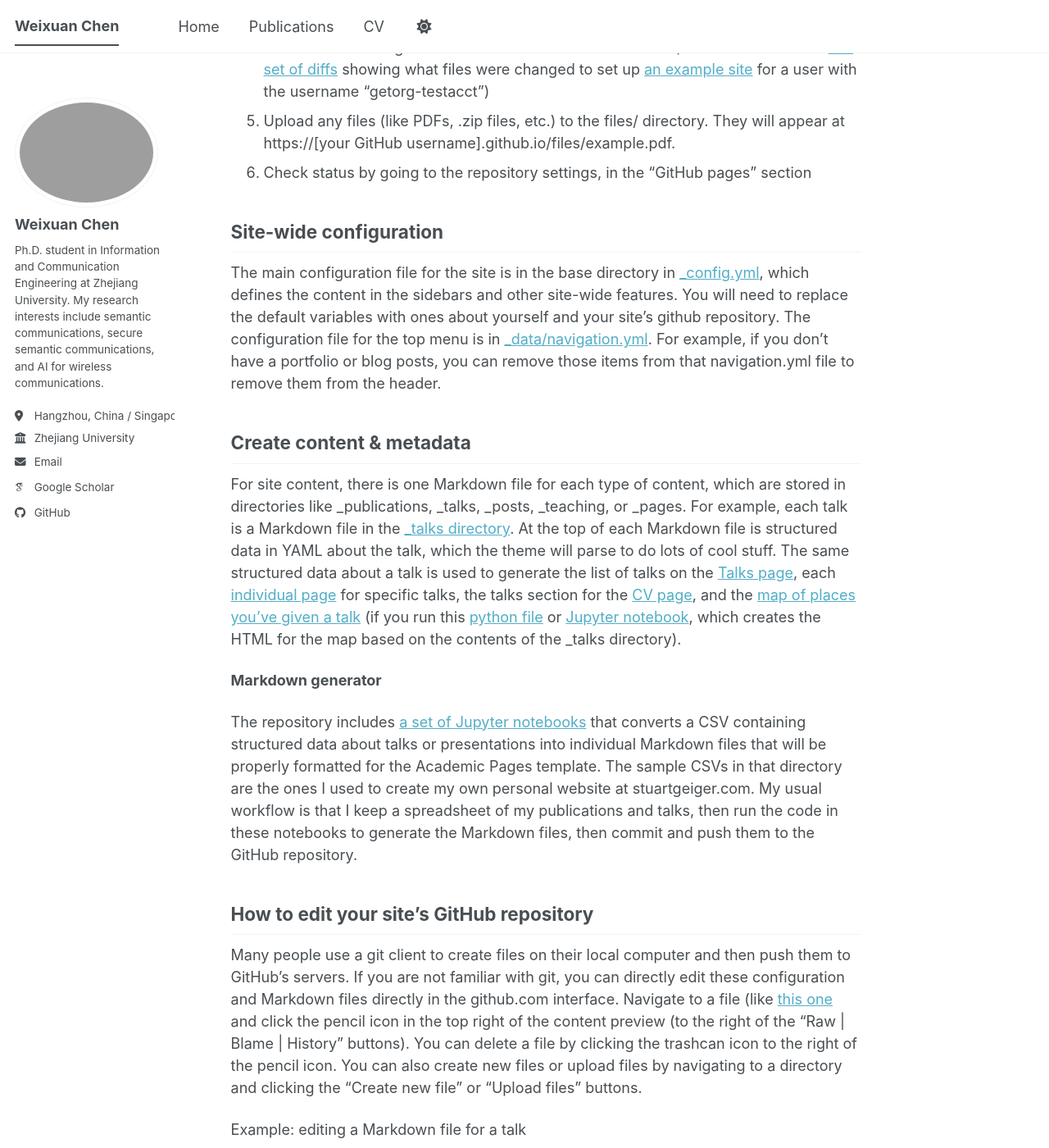
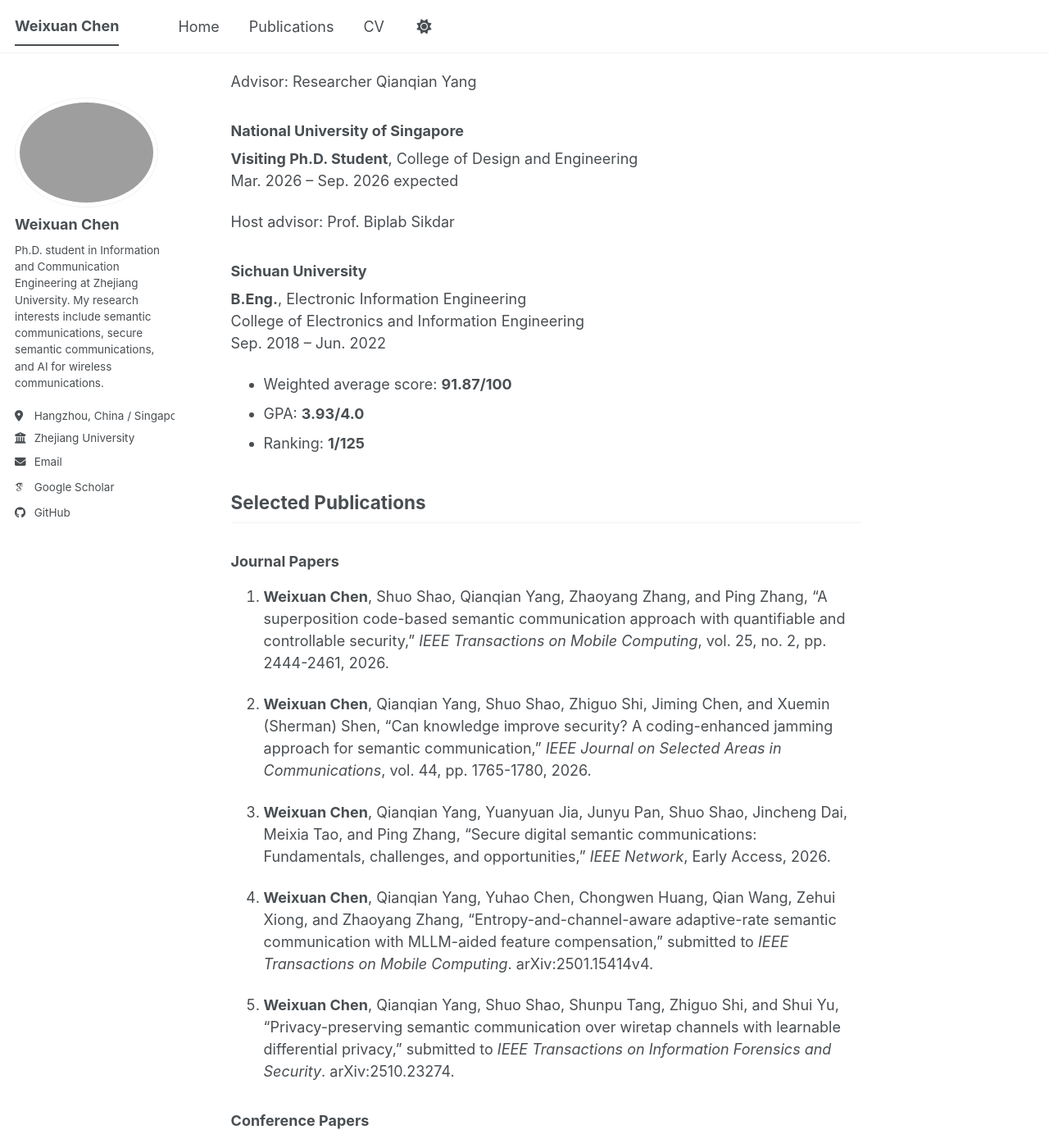
Before and after one commit to 1weixuanchen/chenweixuan_zju, a Jekyll site: the page built from _pages/about.md, in a window 1280 px wide and 1400 px high, scrolled down 1406 px. Shown: the whole window at 82% size. Built offline with Jekyll 4.4.1, drawn with Linux system fonts in a browser that asks for light colours; some web fonts are replaced; a script bundle is joined from its source files by our own code; library files that are not in the unit come from our copies; some of the changed text lies outside the part shown.

Commit message:
about.md

```diff
--- a/_pages/about.md
+++ b/_pages/about.md
@@ -1,56 +1,120 @@
 ---
 permalink: /
-title: "Academic Pages is a ready-to-fork GitHub Pages template for academic personal websites"
+title: "About Me"
 author_profile: true
 redirect_from:
   - /about/
   - /about.html
 ---
 
-This is the front page of a website that is powered by the [Academic Pages template](https://github.com/academicpages/academicpages.github.io) and hosted on GitHub pages. [GitHub pages](https://pages.github.com) is a free service in which websites are built and hosted from code and data stored in a GitHub repository, automatically updating when a new commit is made to the repository. This template was forked from the [Minimal Mistakes Jekyll Theme](https://mmistakes.github.io/minimal-mistakes/) created by Michael Rose, and then extended to support the kinds of content that academics have: publications, talks, teaching, a portfolio, blog posts, and a dynamically-generated CV. Incidentally, these same features make it a great template for anyone that needs to show off a professional template!
+I am **Weixuan Chen (陈玮烜)**, a Ph.D. student in **Information and Communication Engineering** at the **College of Information Science and Electronic Engineering, Zhejiang University**, advised by **Researcher Qianqian Yang**.
 
- You can fork [this template](https://github.com/academicpages/academicpages.github.io) right now, modify the configuration and Markdown files, add your own PDFs and other content, and have your own site for free, with no ads!
+From March 2026 to September 2026, I am expected to visit the **College of Design and Engineering, National University of Singapore**, working with **Prof. Biplab Sikdar**.
 
-A data-driven personal website
-======
-Like many other Jekyll-based GitHub Pages templates, Academic Pages makes you separate the website's content from its form. The content & metadata of your website are in structured Markdown files, while various other files constitute the theme, specifying how to transform that content & metadata into HTML pages. You keep these various Markdown (.md), YAML (.yml), HTML, and CSS files in a public GitHub repository. Each time you commit and push an update to the repository, the [GitHub pages](https://pages.github.com/) service creates static HTML pages based on these files, which are hosted on GitHub's servers free of charge.
+My research interests include **semantic communications**, **secure semantic communications**, **privacy-preserving semantic communications**, **deep joint source-channel coding**, and **AI-empowered wireless communications**.
 
-Many of the features of dynamic content management systems (like Wordpress) can be achieved in this fashion, using a fraction of the computational resources and with far less vulnerability to hacking and DDoSing. You can also modify the theme to your heart's content without touching the content of your site. If you get to a point where you've broken something in Jekyll/HTML/CSS beyond repair, your Markdown files describing your talks, publications, etc. are safe. You can rollback the changes or even delete the repository and start over - just be sure to save the Markdown files! You can also write scripts that process the structured data on the site, such as [this one](https://github.com/academicpages/academicpages.github.io/blob/master/talkmap.ipynb) that analyzes metadata in pages about talks to display [a map of every location you've given a talk](https://academicpages.github.io/talkmap.html).
+I received my B.Eng. degree in **Electronic Information Engineering** from **Sichuan University** in 2022, where I ranked **1st out of 125 students** in my major.
 
-For those users that need more advanced functionality, the template also supports the following popular tools:
-- [MathJax](https://www.mathjax.org/) for mathematical equations
-- [Mermaid](https://mermaid.js.org/) for diagraming
-- [Plotly](https://plotly.com/javascript/) for plotting
+## Research Interests
 
-Getting started
-======
-1. Register a GitHub account if you don't have one and confirm your e-mail (required!)
-1. Fork [this template](https://github.com/academicpages/academicpages.github.io) by clicking the "Use this template" button in the top right.
-1. Go to the repository's settings (rightmost item in the tabs that start with "Code", should be below "Unwatch"). Rename the repository "[your GitHub username].github.io", which will also be your website's URL.
-1. Set site-wide configuration and create content & metadata (see below -- also see [this set of diffs](https://archive.is/3TPas) showing what files were changed to set up [an example site](https://getorg-testacct.github.io) for a user with the username "getorg-testacct")
-1. Upload any files (like PDFs, .zip files, etc.) to the files/ directory. They will appear at https://[your GitHub username].github.io/files/example.pdf.
-1. Check status by going to the repository settings, in the "GitHub pages" section
+- Semantic communications
+- Secure and privacy-preserving semantic communications
+- Deep joint source-channel coding
+- AI for wireless communications
+- Wireless image transmission
+- Physical-layer security
 
-Site-wide configuration
-------
-The main configuration file for the site is in the base directory in [_config.yml](https://github.com/academicpages/academicpages.github.io/blob/master/_config.yml), which defines the content in the sidebars and other site-wide features. You will need to replace the default variables with ones about yourself and your site's github repository. The configuration file for the top menu is in [_data/navigation.yml](https://github.com/academicpages/academicpages.github.io/blob/master/_data/navigation.yml). For example, if you don't have a portfolio or blog posts, you can remove those items from that navigation.yml file to remove them from the header.
+## News
 
-Create content & metadata
-------
-For site content, there is one Markdown file for each type of content, which are stored in directories like _publications, _talks, _posts, _teaching, or _pages. For example, each talk is a Markdown file in the [_talks directory](https://github.com/academicpages/academicpages.github.io/tree/master/_talks). At the top of each Markdown file is structured data in YAML about the talk, which the theme will parse to do lots of cool stuff. The same structured data about a talk is used to generate the list of talks on the [Talks page](https://academicpages.github.io/talks), each [individual page](https://academicpages.github.io/talks/2012-03-01-talk-1) for specific talks, the talks section for the [CV page](https://academicpages.github.io/cv), and the [map of places you've given a talk](https://academicpages.github.io/talkmap.html) (if you run this [python file](https://github.com/academicpages/academicpages.github.io/blob/master/talkmap.py) or [Jupyter notebook](https://github.com/academicpages/academicpages.github.io/blob/master/talkmap.ipynb), which creates the HTML for the map based on the contents of the _talks directory).
+- **May 2026:** Our work “Evolving Token Communication with Parametric Memory Network” was released on arXiv.
+- **2026:** Our paper on secure digital semantic communications was accepted by *IEEE Network*.
+- **2026:** Our paper on coding-enhanced jamming for semantic communication was accepted by *IEEE Journal on Selected Areas in Communications*.
+- **2026:** Our paper on superposition-code-based semantic communication was published in *IEEE Transactions on Mobile Computing*.
+- **2025:** I received the **Best Paper Award** at IEEE/CIC ICCC 2025.
+- **2025:** I was selected for the **Young Elite Scientists Sponsorship Program for Doctoral Students** by the China Association for Science and Technology.
 
-**Markdown generator**
+## Education
 
-The repository includes [a set of Jupyter notebooks](https://github.com/academicpages/academicpages.github.io/tree/master/markdown_generator
-) that converts a CSV containing structured data about talks or presentations into individual Markdown files that will be properly formatted for the Academic Pages template. The sample CSVs in that directory are the ones I used to create my own personal website at stuartgeiger.com. My usual workflow is that I keep a spreadsheet of my publications and talks, then run the code in these notebooks to generate the Markdown files, then commit and push them to the GitHub repository.
+### Zhejiang University
+**Ph.D. Student**, Information and Communication Engineering
+College of Information Science and Electronic Engineering
+Sep. 2022 -- Jun. 2027 expected
 
-How to edit your site's GitHub repository
-------
-Many people use a git client to create files on their local computer and then push them to GitHub's servers. If you are not familiar with git, you can directly edit these configuration and Markdown files directly in the github.com interface. Navigate to a file (like [this one](https://github.com/academicpages/academicpages.github.io/blob/master/_talks/2012-03-01-talk-1.md) and click the pencil icon in the top right of the content preview (to the right of the "Raw | Blame | History" buttons). You can delete a file by clicking the trashcan icon to the right of the pencil icon. You can also create new files or upload files by navigating to a directory and clicking the "Create new file" or "Upload files" buttons.
+Advisor: Researcher Qianqian Yang
 
-Example: editing a Markdown file for a talk
-![Editing a Markdown file for a talk](/images/editing-talk.png)
+### National University of Singapore
+**Visiting Ph.D. Student**, College of Design and Engineering
+Mar. 2026 -- Sep. 2026 expected
 
-For more info
-------
-More info about configuring Academic Pages can be found in [the guide](https://academicpages.github.io/markdown/), the [growing wiki](https://github.com/academicpages/academicpages.github.io/wiki), and you can always [ask a question on GitHub](https://github.com/academicpages/academicpages.github.io/discussions). The [guides for the Minimal Mistakes theme](https://mmistakes.github.io/minimal-mistakes/docs/configuration/) (which this theme was forked from) might also be helpful.
+Host advisor: Prof. Biplab Sikdar
+
+### Sichuan University
+**B.Eng.**, Electronic Information Engineering
+College of Electronics and Information Engineering
+Sep. 2018 -- Jun. 2022
+
+- Weighted average score: **91.87/100**
+- GPA: **3.93/4.0**
+- Ranking: **1/125**
+
+## Selected Publications
+
+### Journal Papers
+
+1. **Weixuan Chen**, Shuo Shao, Qianqian Yang, Zhaoyang Zhang, and Ping Zhang, “A superposition code-based semantic communication approach with quantifiable and controllable security,” *IEEE Transactions on Mobile Computing*, vol. 25, no. 2, pp. 2444-2461, 2026.
+
+2. **Weixuan Chen**, Qianqian Yang, Shuo Shao, Zhiguo Shi, Jiming Chen, and Xuemin (Sherman) Shen, “Can knowledge improve security? A coding-enhanced jamming approach for semantic communication,” *IEEE Journal on Selected Areas in Communications*, vol. 44, pp. 1765-1780, 2026.
+
+3. **Weixuan Chen**, Qianqian Yang, Yuanyuan Jia, Junyu Pan, Shuo Shao, Jincheng Dai, Meixia Tao, and Ping Zhang, “Secure digital semantic communications: Fundamentals, challenges, and opportunities,” *IEEE Network*, Early Access, 2026.
+
+4. **Weixuan Chen**, Qianqian Yang, Yuhao Chen, Chongwen Huang, Qian Wang, Zehui Xiong, and Zhaoyang Zhang, “Entropy-and-channel-aware adaptive-rate semantic communication with MLLM-aided feature compensation,” submitted to *IEEE Transactions on Mobile Computing*. arXiv:2501.15414v4.
+
+5. **Weixuan Chen**, Qianqian Yang, Shuo Shao, Shunpu Tang, Zhiguo Shi, and Shui Yu, “Privacy-preserving semantic communication over wiretap channels with learnable differential privacy,” submitted to *IEEE Transactions on Information Forensics and Security*. arXiv:2510.23274.
+
+### Conference Papers
+
+1. **Weixuan Chen** and Qianqian Yang, “Evolving token communication with parametric memory network,” arXiv:2605.01869, May 2026.
+
+2. **Weixuan Chen** and Qianqian Yang, “A DRL-empowered multi-level jamming approach for secure semantic communication,” arXiv:2510.26610, Oct. 2025, accepted by *IEEE International Conference on Communications, CISS Track*, 2026.
+
+3. **Weixuan Chen**, Qianqian Yang, Shuo Shao, Zhiguo Shi, Jiming Chen, and Xuemin (Sherman) Shen, “Enhancing the security of semantic communication via knowledge-aided coding and jamming,” in *Proc. IEEE/CIC International Conference on Communications in China*, Shanghai, China, Aug. 2025.
+
+4. **Weixuan Chen** and Qianqian Yang, “CASC: Condition-aware semantic communication with latent diffusion models,” in *Proc. IEEE International Conference on Communications Workshop*, Montreal, Canada, Jun. 2025.
+
+5. **Weixuan Chen**, Qianqian Yang, Zhaohui Yang, Yiping Duan, and Zhaoyang Zhang, “Pilot-free semantic communication over multi-user MIMO fading channels,” in *Proc. IEEE International Conference on Image Processing*, Abu Dhabi, UAE, Oct. 2024.
+
+6. **Weixuan Chen**, Shunpu Tang, and Qianqian Yang, “Enhancing image privacy in semantic communication over wiretap channels leveraging differential privacy,” in *Proc. IEEE International Workshop on Machine Learning for Signal Processing*, London, UK, Sep. 2024.
+
+7. **Weixuan Chen**, Yuhao Chen, Qianqian Yang, Chongwen Huang, Qian Wang, and Zhaoyang Zhang, “Deep joint source-channel coding for wireless image transmission with entropy-aware adaptive rate control,” in *Proc. IEEE Global Communications Conference*, Kuala Lumpur, Malaysia, Dec. 2023.
+
+8. **Weixuan Chen** and Qianqian Yang, “Efficient pruning method for learned lossy image compression models based on side information,” in *Proc. IEEE International Conference on Image Processing*, Kuala Lumpur, Malaysia, Oct. 2023.
+
+## Honors and Awards
+
+- Young Elite Scientists Sponsorship Program for Doctoral Students, China Association for Science and Technology, 2025
+- Best Paper Award, IEEE/CIC International Conference on Communications in China, 2025
+- Outstanding Graduate Student, Zhejiang University, 2024-2025
+- Graduate Academic/Practice Innovation Excellence Award, Zhejiang University, twice
+- National Scholarship, twice
+- Jiuzhou Electric Scholarship
+- Huawen Scholarship
+- First-Class Scholarship, Sichuan University
+- Outstanding Student Award, Sichuan University, three times
+- First Prize, Asia and Pacific Mathematical Contest in Modeling
+- First Prize, MathorCup Mathematical Modeling Challenge
+- Second Prize, Contemporary Undergraduate Mathematical Contest in Modeling
+
+## Skills
+
+- Programming: C, C++, Python, MATLAB
+- Deep learning frameworks: PyTorch, TensorFlow
+- Embedded systems: STM32-based embedded system design
+- Hardware description languages: VHDL, Verilog
+- FPGA development
+- Academic English writing and technical documentation
+
+## Contact
+
+- Email: [12231075@zju.edu.cn](mailto:12231075@zju.edu.cn)
+- Google Scholar: [Homepage](https://scholar.google.com/citations?hl=en&user=56JQr48AAAAJ&view_op=list_works&sortby=pubdate)
+- GitHub: [1weixuanchen](https://github.com/1weixuanchen)
```
